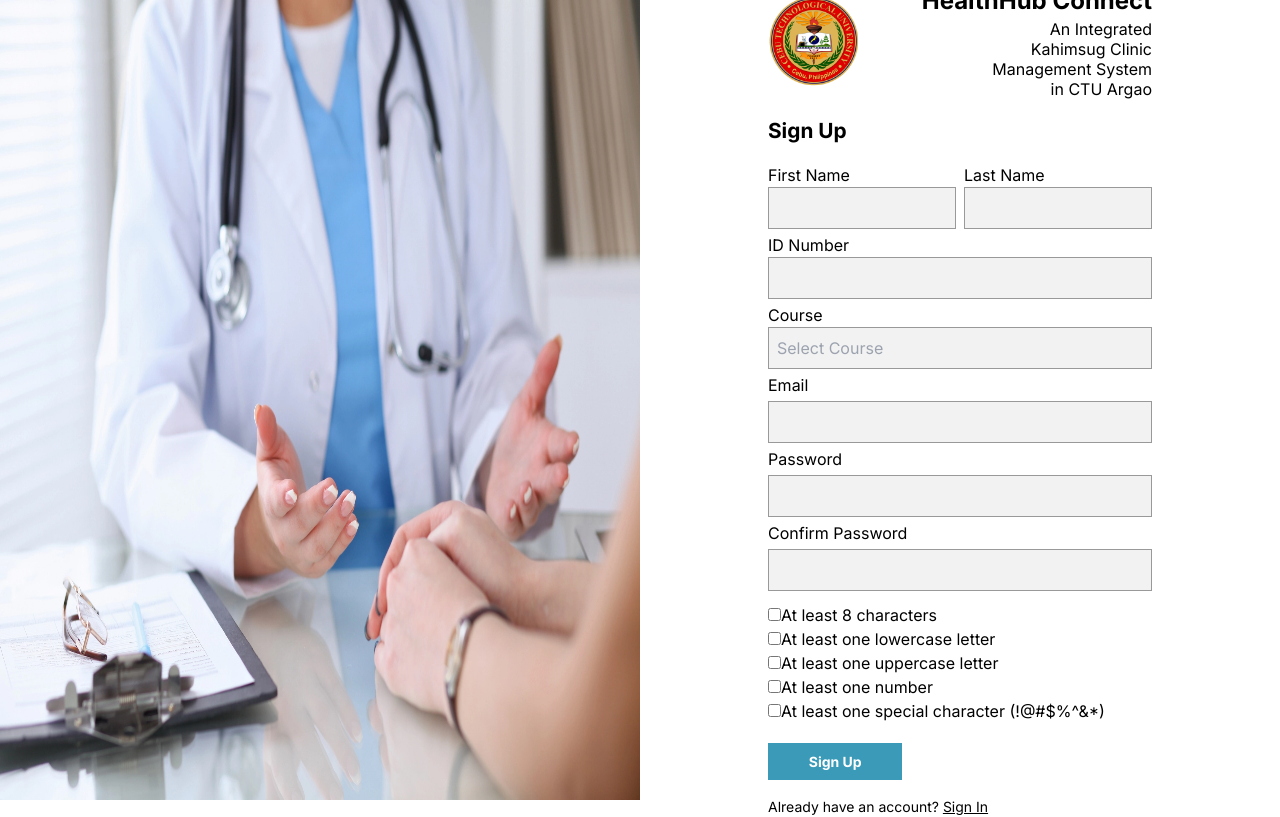
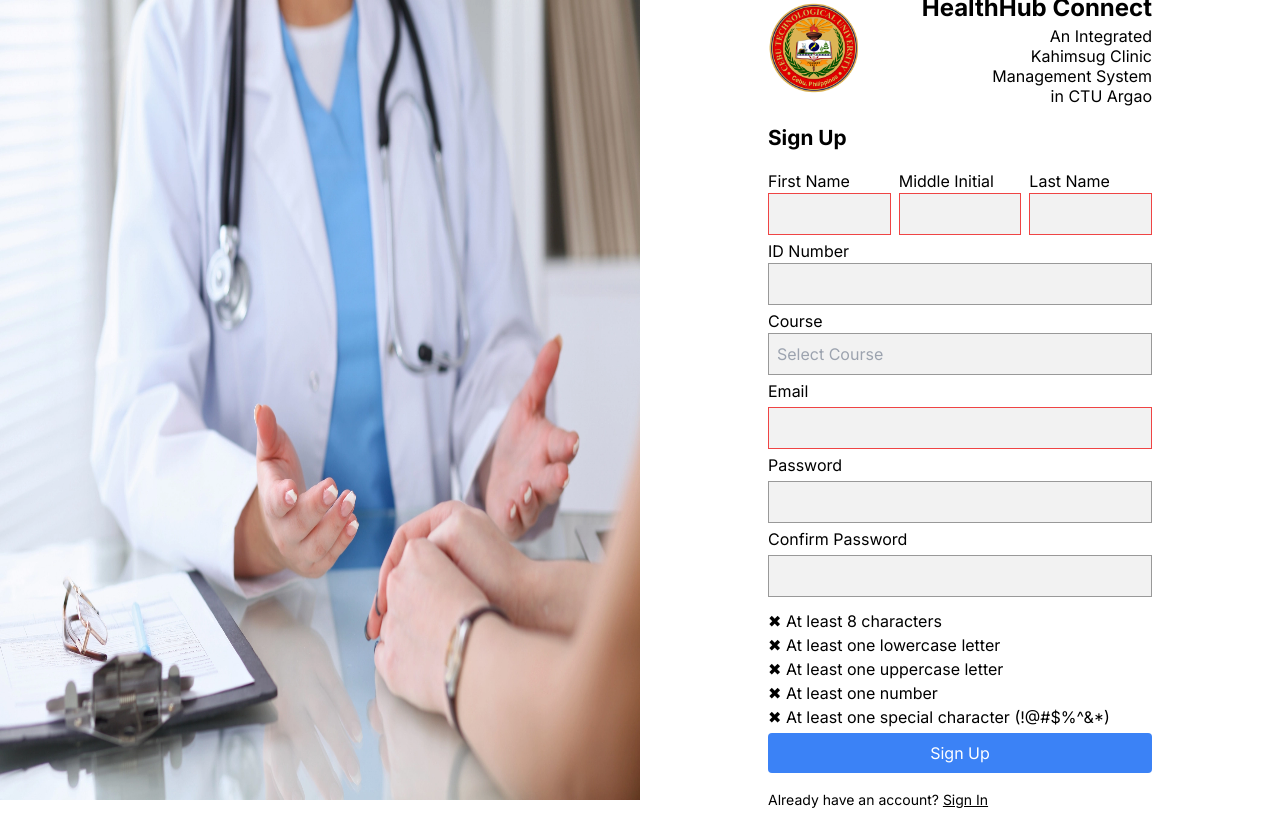
Before and after one commit to sherwinromano/capstone-project, a React (Vite) app in the folder client/: page /auth/sign-up in a window 1280 px wide. Built offline with nearby package versions, Linux system fonts and the light colour scheme.

Commit message:
Updates on SignUp,SignIn and Main.jsx
Changes on SignUp
*Validator for the fields
*Error Checking
*Checkmarks if Requirements are met
*Added more fields

Changes on SignUp
*Added ID Number as a way to login

Minor changes on Main

```diff
--- a/client/src/pages/Authentication/SignIn.jsx
+++ b/client/src/pages/Authentication/SignIn.jsx
@@ -16,10 +16,22 @@ const SignIn = () => {
         </div>
       </div>
       <form className="flex flex-col gap-1 w-full">
-        <label htmlFor="email">Email</label>
-        <input className="input-style" type="email" />
+        <label htmlFor="userIdentifier">Email or ID Number</label>
+        <input
+          className="input-style"
+          type="text"
+          id="userIdentifier"
+          placeholder="Enter your email or ID number"
+        />
+
         <label htmlFor="password">Password</label>
-        <input className="input-style" type="password" />
+        <input
+          className="input-style"
+          type="password"
+          id="password"
+          placeholder="Enter your password" // Placeholder added here
+        />
+
         <div className="mt-2 flex justify-between items-center">
           <input className="input-submit-style" type="submit" value="Sign In" />
           <Link className="text-[14px]" to="/auth/account-recovery">
--- a/client/src/pages/Authentication/SignUp.jsx
+++ b/client/src/pages/Authentication/SignUp.jsx
@@ -16,6 +16,15 @@ const SignUp = () => {
   });
   const [passwordError, setPasswordError] = useState("");
   const [confirmPasswordError, setConfirmPasswordError] = useState("");
+  const [firstName, setFirstName] = useState("");
+  const [middleInitial, setMiddleInitial] = useState("");
+  const [lastName, setLastName] = useState("");
+  const [email, setEmail] = useState("");
+
+  const [validFirstName, setValidFirstName] = useState(false);
+  const [validMiddleInitial, setValidMiddleInitial] = useState(false);
+  const [validLastName, setValidLastName] = useState(false);
+  const [validEmail, setValidEmail] = useState(false);
 
   const handleCourseSelect = (course) => {
     setSelectedCourse(course);
@@ -59,6 +68,36 @@ const SignUp = () => {
     }
   };
 
+  const validateInput = (inputValue, setValid) => {
+    const isValid = /^[A-Za-z\s]*$/.test(inputValue);
+    setValid(isValid);
+    return isValid;
+  };
+
+  const handleFirstNameChange = (e) => {
+    const value = e.target.value;
+    setFirstName(value);
+    validateInput(value, setValidFirstName);
+  };
+
+  const handleMiddleInitialChange = (e) => {
+    const value = e.target.value;
+    setMiddleInitial(value);
+    validateInput(value, setValidMiddleInitial);
+  };
+
+  const handleLastNameChange = (e) => {
+    const value = e.target.value;
+    setLastName(value);
+    validateInput(value, setValidLastName);
+  };
+
+  const handleEmailChange = (e) => {
+    const value = e.target.value;
+    setEmail(value);
+    setValidEmail(/^[\w-\.]+@([\w-]+\.)+[\w-]{2,4}$/.test(value)); // Regex for email validation
+  };
+
   return (
     <div className="flex flex-col gap-4 w-3/5">
       <div className="flex items-center gap-4">
@@ -75,16 +114,34 @@ const SignUp = () => {
       <h2 className="font-bold text-[1.3rem]">Sign Up</h2>
       <form className="flex flex-col gap-1">
         <div className="flex gap-2 w-full">
-          <div className="w-1/2">
+          <div className="w-1/3">
             <label htmlFor="firstName">First Name</label>
-            <input className="input-style w-full" type="text" />
+            <input
+              className={`input-style w-full ${validFirstName ? 'border-green-500' : 'border-red-500'}`}
+              type="text"
+              value={firstName}
+              onChange={handleFirstNameChange}
+            />
           </div>
-          <div className="w-1/2">
+          <div className="w-1/3">
+            <label htmlFor="middleInitial">Middle Initial</label>
+            <input
+              className={`input-style w-full ${validMiddleInitial ? 'border-green-500' : 'border-red-500'}`}
+              type="text"
+              value={middleInitial}
+              onChange={handleMiddleInitialChange}
+            />
+          </div>
+          <div className="w-1/3">
             <label htmlFor="lastName">Last Name</label>
-            <input className="input-style w-full" type="text" />
+            <input
+              className={`input-style w-full ${validLastName ? 'border-green-500' : 'border-red-500'}`}
+              type="text"
+              value={lastName}
+              onChange={handleLastNameChange}
+            />
           </div>
         </div>
-        {/* ID Number Field */}
         <div className="flex gap-2 w-full">
           <div className="w-full">
             <label htmlFor="idNumber">ID Number</label>
@@ -106,7 +163,15 @@ const SignUp = () => {
           </div>
         </div>
         <label htmlFor="email">Email</label>
-        <input className="input-style" type="email" />
+        <input
+          className={`input-style ${validEmail ? 'border-green-500' : 'border-red-500'}`}
+          type="email"
+          value={email}
+          onChange={handleEmailChange}
+        />
+        {passwordError && (
+          <p className="text-red-500 text-sm mt-1">{passwordError}</p>
+        )}
         <label htmlFor="password">Password</label>
         <input
           className="input-style"
@@ -114,10 +179,9 @@ const SignUp = () => {
           value={password}
           onChange={handlePasswordChange}
         />
-        {passwordError && (
-          <p className="text-red-500 text-sm mt-1">{passwordError}</p>
+        {confirmPasswordError && (
+          <p className="text-red-500 text-sm mt-1">{confirmPasswordError}</p>
         )}
-        {/* Confirm Password Field */}
         <label htmlFor="confirmPassword">Confirm Password</label>
         <input
           className="input-style"
@@ -125,66 +189,32 @@ const SignUp = () => {
           value={confirmPassword}
           onChange={handleConfirmPasswordChange}
         />
-        {confirmPasswordError && (
-          <p className="text-red-500 text-sm mt-1">{confirmPasswordError}</p>
-        )}
 
         {/* Password Requirements Checkboxes */}
         <div className="flex flex-col mt-2">
-          <label>
-            <input
-              type="checkbox"
-              checked={passwordRequirements.length}
-              readOnly
-            />
-            At least 8 characters
+          <label className="flex items-center">
+            {passwordRequirements.length ? '✔' : '✖'} At least 8 characters
           </label>
-          <label>
-            <input
-              type="checkbox"
-              checked={passwordRequirements.lowercase}
-              readOnly
-            />
-            At least one lowercase letter
+          <label className="flex items-center">
+            {passwordRequirements.lowercase ? '✔' : '✖'} At least one lowercase letter
           </label>
-          <label>
-            <input
-              type="checkbox"
-              checked={passwordRequirements.uppercase}
-              readOnly
-            />
-            At least one uppercase letter
+          <label className="flex items-center">
+            {passwordRequirements.uppercase ? '✔' : '✖'} At least one uppercase letter
           </label>
-          <label>
-            <input
-              type="checkbox"
-              checked={passwordRequirements.number}
-              readOnly
-            />
-            At least one number
+          <label className="flex items-center">
+            {passwordRequirements.number ? '✔' : '✖'} At least one number
           </label>
-          <label>
-            <input
-              type="checkbox"
-              checked={passwordRequirements.specialChar}
-              readOnly
-            />
-            At least one special character (!@#$%^&*)
+          <label className="flex items-center">
+            {passwordRequirements.specialChar ? '✔' : '✖'} At least one special character (!@#$%^&*)
           </label>
         </div>
 
         <input
-          className="input-submit-style mt-4"
           type="submit"
           value="Sign Up"
+          className="bg-blue-500 text-white py-2 px-4 rounded"
         />
       </form>
-      <p className="text-[14px]">
-        Already have an account?{" "}
-        <Link className="underline" to="/auth/sign-in">
-          Sign In
-        </Link>
-      </p>
 
       {/* Modal for Course Selection */}
       {showModal && (
@@ -192,42 +222,17 @@ const SignUp = () => {
           <div className="bg-white p-6 rounded-lg w-[20rem]">
             <h3 className="font-bold mb-4">Select Your Course</h3>
             <div className="flex flex-col gap-2">
-              <label>
-                <input
-                  type="radio"
-                  name="course"
-                  value="BSIT"
-                  onClick={() => handleCourseSelect("BSIT")}
-                />
-                BSIT
-              </label>
-              <label>
-                <input
-                  type="radio"
-                  name="course"
-                  value="BEED"
-                  onClick={() => handleCourseSelect("BEED")}
-                />
-                BEED
-              </label>
-              <label>
-                <input
-                  type="radio"
-                  name="course"
-                  value="BTLed"
-                  onClick={() => handleCourseSelect("BTLed")}
-                />
-                BTLed
-              </label>
-              <label>
-                <input
-                  type="radio"
-                  name="course"
-                  value="IE"
-                  onClick={() => handleCourseSelect("IE")}
-                />
-                IE
-              </label>
+              {["BSIT", "BTVTED", "BIT", "HM"].map((course) => (
+                <label key={course}>
+                  <input
+                    type="radio"
+                    name="course"
+                    value={course}
+                    onClick={() => handleCourseSelect(course)}
+                  />
+                  {course}
+                </label>
+              ))}
             </div>
             <button
               className="mt-4 p-2 bg-blue-500 text-white rounded"
@@ -238,6 +243,13 @@ const SignUp = () => {
           </div>
         </div>
       )}
+
+      <p className="text-[14px]">
+        Already have an account?{" "}
+        <Link className="underline" to="/auth/sign-in">
+          Sign In
+        </Link>
+      </p>
     </div>
   );
 };
```
Also changed, not shown: client/src/main.jsx (+5 -5 lines).
